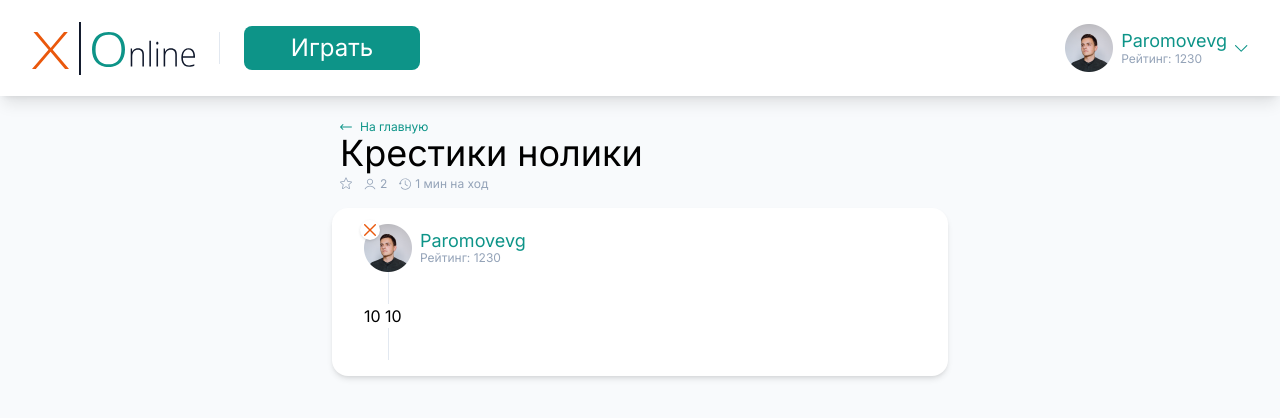
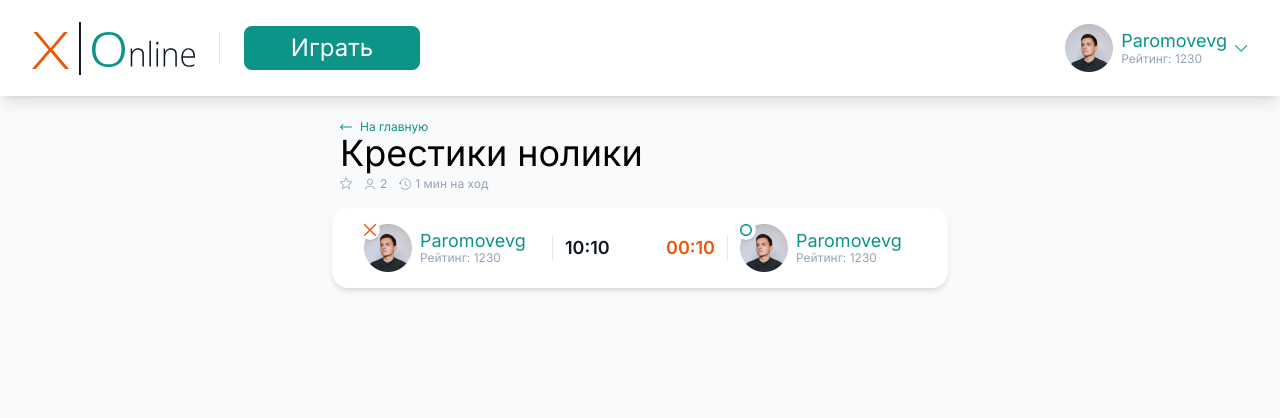
Before and after one commit to artemfun1/react_XO_onSteroids, a Next.js app: page / in a window 1280 px wide. Shown: the top 418 px of the page. Built offline with nearby package versions, Linux system fonts and the light colour scheme.

Commit message:
ready gameInfo

```diff
--- a/components/game/game-info.jsx
+++ b/components/game/game-info.jsx
@@ -1,25 +1,38 @@
 import clsx from "clsx";
 import { Profile } from "../profile";
 import { CrossIcon } from "./icons/cross-icon";
+import { ZeroIcon } from "./icons/zero-icon";
 
 export function GameInfo({ className }) {
   return (
     <div
-      className={clsx(className, "bg-white rounded-2xl shadow-md px-8 py-4")}
+      className={clsx(
+        className,
+        "bg-white rounded-2xl shadow-md px-8 py-4 flex justify-between",
+      )}
     >
-      <div>
+      <div className="flex gap-3 items-center ">
         <div className="relative">
-          <Profile />
-          <div className="w-5 h-5 rounded-full bg-white shadow absolute -left-1 -top-1 flex items-center justify-center" >
+          <Profile className="w-44" />
+          <div className="w-5 h-5 rounded-full bg-white shadow absolute -left-1 -top-1 flex items-center justify-center">
             <CrossIcon />
           </div>
         </div>
+        <div className="w-px h-6 bg-slate-200"></div>
+        <div className="text-slate-900 text-lg font-semibold">10:10</div>
       </div>
 
-      <div className="w-px h-8 bg-slate-200 mx-6"></div>
-      <div>10 10</div>
-      <div className="w-px h-8 bg-slate-200 mx-6"></div>
-      <div></div>
+      <div className="flex gap-3 items-center">
+        <div className="text-orange-600 text-lg font-semibold">00:10</div>
+        <div className="w-px h-6 bg-slate-200"></div>
+
+        <div className="relative">
+          <Profile className="w-44" />
+          <div className="w-5 h-5 rounded-full bg-white shadow absolute -left-1 -top-1 flex items-center justify-center">
+            <ZeroIcon />
+          </div>
+        </div>
+      </div>
     </div>
   );
 }
--- a/components/profile/profile.jsx
+++ b/components/profile/profile.jsx
@@ -1,9 +1,10 @@
+import clsx from 'clsx'
 import avatarSrc from './avatar.png'
 import Image from 'next/image'
 
-export function Profile(){
+export function Profile({className}){
   return(
-    <div className="flex items-center gap-2 text-start text-teal-600">
+    <div className={clsx("flex items-center gap-2 text-start text-teal-600", className)}>
         <Image
           src={avatarSrc}
           width={48}
```
